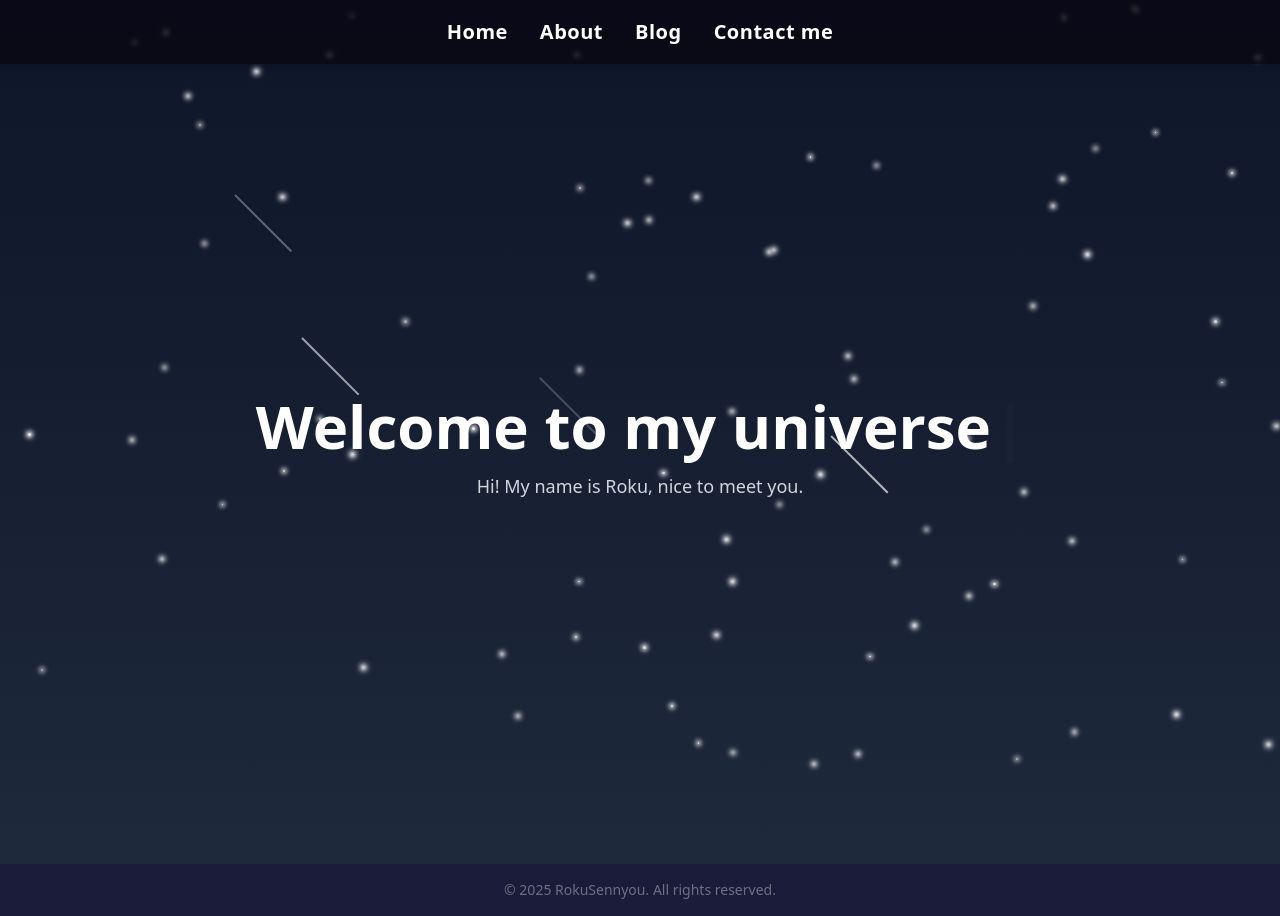
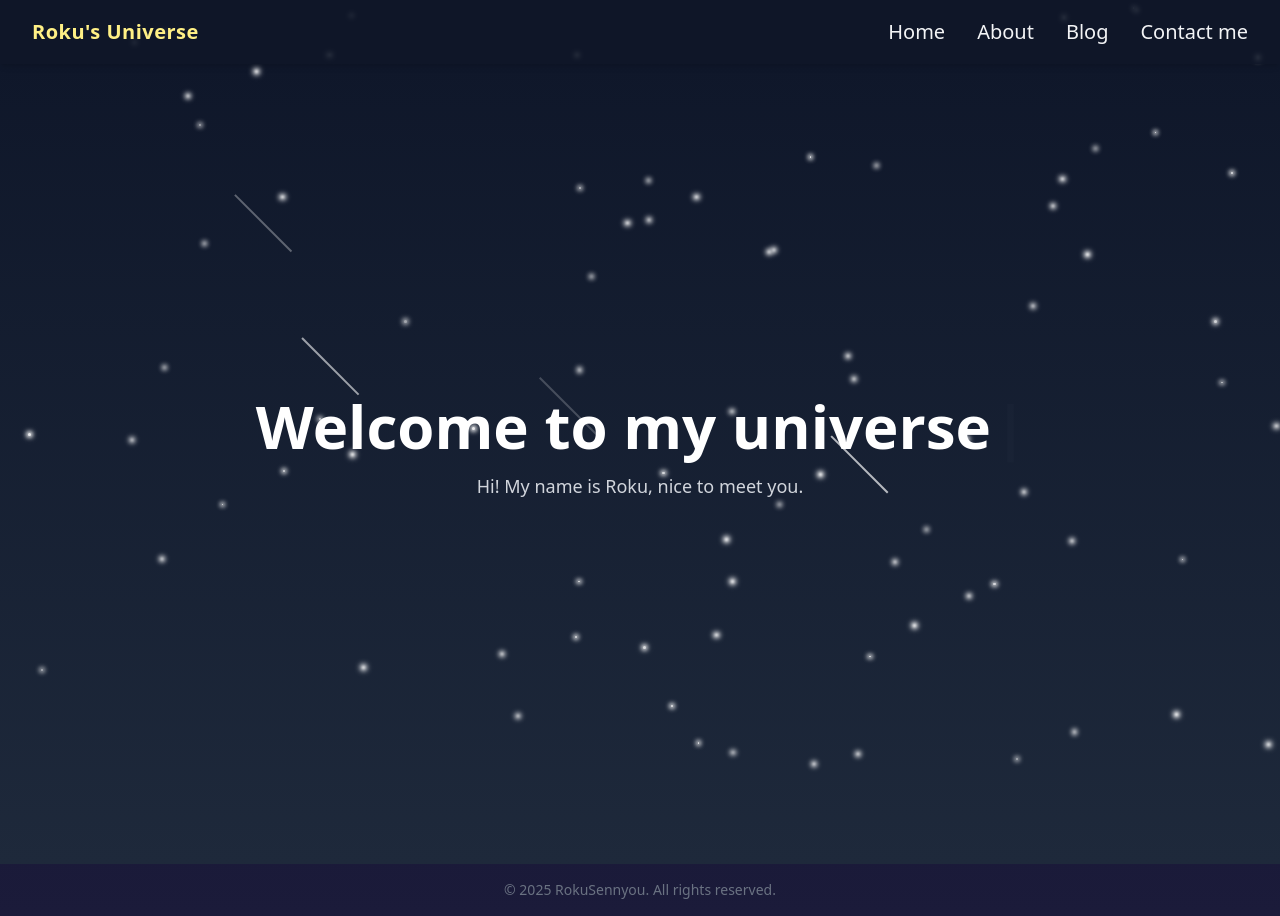
Before and after one commit to RokuSennyou/RokuSennyou.github.io, a Next.js app: page / in a window 1280 px wide. Built offline with nearby package versions, Linux system fonts and the light colour scheme.

Commit message:
feat: make navbar bottom move to true site

```diff
--- a/src/components/Navbar.tsx
+++ b/src/components/Navbar.tsx
@@ -22,17 +22,20 @@ export default function Navbar() {
   return (
     <nav
       className={
-        "fixed top-0 left-0 w-full bg-[rgba(10,10,20,0.85)] flex items-center justify-center transition-all duration-300 z-40 " +
+        "fixed top-0 left-0 w-full bg-gray-900/90 flex items-center transition-all duration-300 z-40 px-8 " +
         sizeClass
       }
       onMouseEnter={() => setHovered(true)}
       onMouseLeave={() => setHovered(false)}
     >
-      <div className="flex gap-8 font-bold tracking-wide transition-all duration-300">
-        <Link href="/" className="hover:text-sky-300 transition">Home</Link>
-        <Link href="/about" className="hover:text-sky-300 transition">About</Link>
-        <Link href="/blog" className="hover:text-sky-300 transition">Blog</Link>
-        <Link href="/contact" className="hover:text-sky-300 transition">Contact me</Link>
+      <a href="/" className="font-bold text-yellow-200 tracking-wide mr-auto select-none">
+        Roku&apos;s Universe
+      </a>
+      <div className="flex gap-8 font-medium">
+        <Link href="/" className="text-gray-100 hover:text-yellow-200 transition">Home</Link>
+        <Link href="/about" className="text-gray-100 hover:text-yellow-200 transition">About</Link>
+        <Link href="/blog" className="text-gray-100 hover:text-yellow-200 transition">Blog</Link>
+        <Link href="/contact" className="text-gray-100 hover:text-yellow-200 transition">Contact me</Link>
       </div>
     </nav>
   );
```
